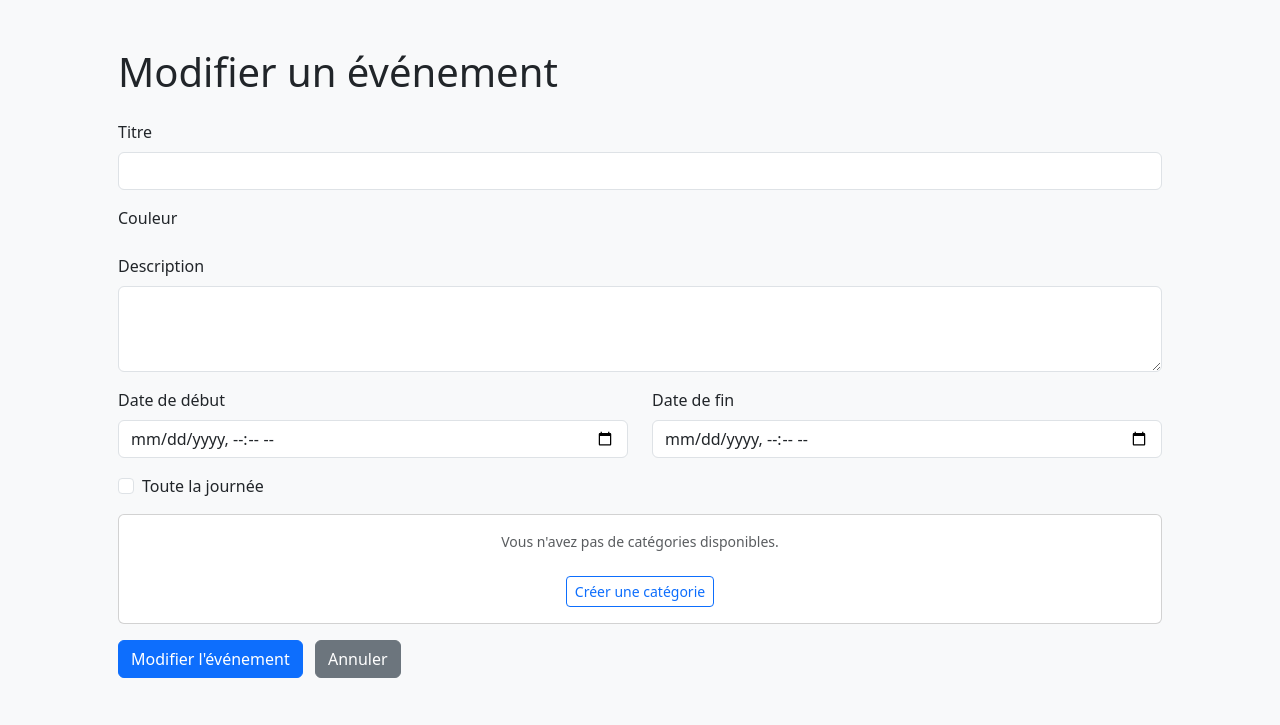
After one commit to Dom-IoT/ha_eagenda, a Flask app: template domiot_eagenda/app/templates/events/edit.html in a window 1280 px wide. The commit adds this page. Shown: the top 725 px of the page. Run offline with Flask 3, Linux system fonts and the light colour scheme; the template is opened without the code that fills it, so the values that code supplies are empty.

Commit message:
feat(ui) edit events implementation
fix #32

```diff
--- a/domiot_eagenda/app/app.py
+++ b/domiot_eagenda/app/app.py
@@ -210,6 +210,41 @@ def add_event():
     categories = Category.query.order_by(Category.name).all()
     return render_template('events/create.html', categories=categories, statuses=Status, colors=Color)
 
+@app.route('/edit/<event_id>/', methods=['GET', 'POST'])
+@roles_required(["healthcare_staff"], redirect_to='index')
+def edit_event(event_id):
+    event = Event.query.get(event_id)
+    if not event:
+        return "Event not found", 404
+
+    if request.method == 'POST':
+        # Update the existing event's attributes
+        event.title = request.form['title']
+        event.description = request.form.get('description')
+        event.all_day = request.form.get('all_day') is not None
+
+        if event.all_day:
+            event.start_dt = datetime.datetime.fromisoformat(request.form['start_dt'])
+            event.end_dt = event.start_dt + datetime.timedelta(days=1)
+        else:
+            event.start_dt = datetime.datetime.fromisoformat(request.form['start_dt'])
+            event.end_dt = datetime.datetime.fromisoformat(request.form['end_dt'])
+
+        event.color = Color(request.form['color'])
+
+        # Update categories
+        event.categories.clear()
+        selected_category_ids = request.form.getlist('categories')
+        for cid in selected_category_ids:
+            category = Category.query.get(int(cid))
+            if category:
+                event.categories.append(category)
+
+        db.session.commit()
+        return redirect("healthcare_staff")
+
+    categories = Category.query.order_by(Category.name).all()
+    return render_template('events/edit.html', event=event, categories=categories, statuses=Status, colors=Color)
 
 
 @app.route('/categories/create', methods=['POST'])
--- /dev/null
+++ b/domiot_eagenda/app/templates/events/edit.html
@@ -0,0 +1,145 @@
+{% extends "base.html" %}
+{% block extrastyle %}
+<style>
+    .form-check-input:checked + .btn {
+        box-shadow: 0 0 0 0.25rem rgba(0,0,0,.25);
+        outline: 2px solid #000;
+    }
+</style>
+{% endblock %}
+
+{% block content %}
+<!-- Modal pour créer une catégorie -->
+<div class="modal fade" id="categoryModal" tabindex="-1" aria-labelledby="categoryModalLabel" aria-hidden="true">
+    <div class="modal-dialog">
+        <div class="modal-content">
+            <div class="modal-header">
+                <h5 class="modal-title" id="categoryModalLabel">Créer une catégorie</h5>
+                <button type="button" class="btn-close" data-bs-dismiss="modal" aria-label="Close"></button>
+            </div>
+            <div class="modal-body">
+                <form id="categoryForm">
+                    <div class="mb-3">
+                        <label for="categoryName" class="form-label">Nom de la catégorie</label>
+                        <input type="text" class="form-control" id="categoryName" name="name" required>
+                    </div>
+                    <button type="submit" class="btn btn-primary">Créer</button>
+                </form>
+            </div>
+        </div>
+    </div>
+</div>
+
+<div class="container p-5">
+    <h1 class="mb-4">Modifier un événement</h1>
+
+    <form method="post" class="">
+        <div class="mb-3">
+            <label for="title" class="form-label">Titre</label>
+            <input type="text" class="form-control" id="title" name="title" value="{{ event.title }}" required>
+        </div>
+
+        <!-- Pick a color among colors -->
+        <div class="mb-3">
+            <label class="form-label">Couleur</label>
+            <div class="d-flex flex-wrap gap-2">
+                {% for color in colors %}
+                <div class="form-check">
+                    <input class="form-check-input d-none" type="radio" name="color" id="color_{{ color.value }}" value="{{ color.value }}" {% if event.color.value == color.value %}checked{% endif %}>
+                    <label for="color_{{ color.value }}" class="btn btn-{{ color.value }} border" style="width: 40px; height: 40px; padding: 0;"></label>
+                </div>
+                {% endfor %}
+            </div>
+        </div>
+
+        <div class="mb-3">
+            <label for="description" class="form-label">Description</label>
+            <textarea class="form-control" id="description" name="description" rows="3">{{ event.description }}</textarea>
+        </div>
+
+        <div class="row mb-3">
+            <div class="col-md-6">
+                <label for="start_dt" class="form-label">Date de début</label>
+                <input type="{{ 'date' if event.all_day else 'datetime-local' }}" class="form-control" id="start_dt" name="start_dt" value="{{ event.start_dt.strftime('%Y-%m-%dT%H:%M') if not event.all_day else event.start_dt.strftime('%Y-%m-%d') }}" required>
+            </div>
+            {% if not event.all_day %}
+            <div class="col-md-6" id="end_dt_div">
+                <label for="end_dt" class="form-label">Date de fin</label>
+                <input type="datetime-local" class="form-control" id="end_dt" name="end_dt" value="{{ event.end_dt.strftime('%Y-%m-%dT%H:%M') }}">
+            </div>
+            {% endif %}
+        </div>
+
+        <!-- All day -->
+        <div class="form-check mb-3">
+            <input type="checkbox" class="form-check-input" id="all_day" name="all_day" {% if event.all_day %}checked{% endif %} onchange="toggleAllDay(this)">
+            <label class="form-check-label" for="all_day">Toute la journée</label>
+        </div>
+
+        {% if categories %}
+        <div class="mb-3">
+            <label for="categories" class="form-label">Catégories</label>
+            <select multiple class="form-select" id="categories" name="categories">
+                {% for category in categories %}
+                <option value="{{ category.id }}" {% if category.id in event.category_ids %}selected{% endif %}>{{ category.name }}</option>
+                {% endfor %}
+            </select>
+            <div class="form-text">Maintenez Ctrl (ou Cmd sur Mac) pour sélectionner plusieurs catégories.</div>
+            <button type="button" class="btn btn-outline-primary btn-sm mt-2" onclick="openCategoryModal()">Créer une catégorie</button>
+        </div>
+        {% else %}
+        <div class="card mb-3" id="empty_cat_card">
+            <div class="card-body">
+                <div class="text-muted small text-center">
+                    <div class="mb-3">
+                        Vous n'avez pas de catégories disponibles.
+                    </div>
+                    <button type="button" class="btn btn-outline-primary btn-sm mt-2" onclick="openCategoryModal()" id="nope">Créer une catégorie
+                </div>
+            </div>
+        </div>
+        {% endif %}
+
+        <button type="submit" class="btn btn-primary">Modifier l'événement</button>
+        <a href="{{ url_for('healthcare_staff') }}" class="btn btn-secondary ms-2">Annuler</a>
+    </form>
+</div>
+
+<script>
+    function toggleAllDay(checkbox) {
+        const startInput = document.getElementById('start_dt');
+        const endDiv = document.getElementById('end_dt_div');
+
+        if (checkbox.checked) {
+            // Change input type to "date" for all-day events
+            startInput.type = 'date';
+
+            // Remove the end_dt field if it exists
+            if (endDiv) {
+                endDiv.parentNode.removeChild(endDiv);
+            }
+        } else {
+            // Change input type back to "datetime-local"
+            startInput.type = 'datetime-local';
+
+            // Add the end_dt field if it doesn't exist
+            if (!document.getElementById('end_dt_div')) {
+                const endDiv = document.createElement('div');
+                endDiv.className = 'col-md-6';
+                endDiv.id = 'end_dt_div';
+                endDiv.innerHTML = `
+                    <label for="end_dt" class="form-label">Date de fin</label>
+                    <input type="datetime-local" class="form-control" id="end_dt" name="end_dt">
+                `;
+                startInput.parentNode.parentNode.appendChild(endDiv);
+            }
+        }
+    }
+</script>
+<script>
+    function openCategoryModal() {
+        const modal = new bootstrap.Modal(document.getElementById('categoryModal'));
+        modal.show();
+    }
+</script>
+{% endblock %}
--- a/domiot_eagenda/app/templates/events/list.html
+++ b/domiot_eagenda/app/templates/events/list.html
@@ -37,7 +37,7 @@
                     {% for event in events %}
                     <tr>
                         <th scope="row">{{ event.id }}</th>
-                        <td><a href="">{{ event.title }}</a></td>
+                        <td><a href="{{ url_for('edit_event', event_id=event.id) }}">{{ event.title }}</a></td>
                         <td>{{ event.start_dt }}</td>
                         <td>{{ event.end_dt }}</td>
                         <td>
```
